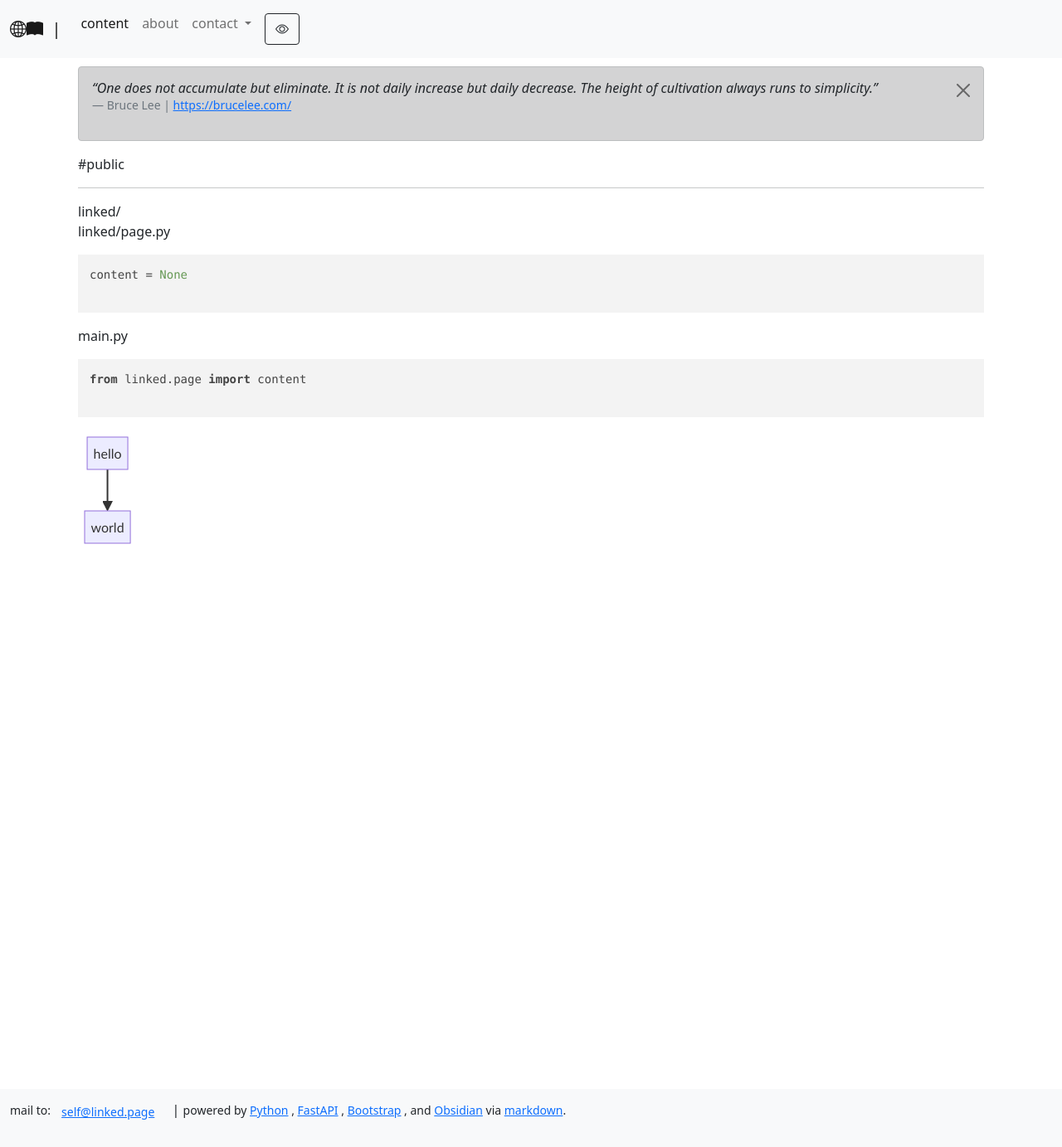
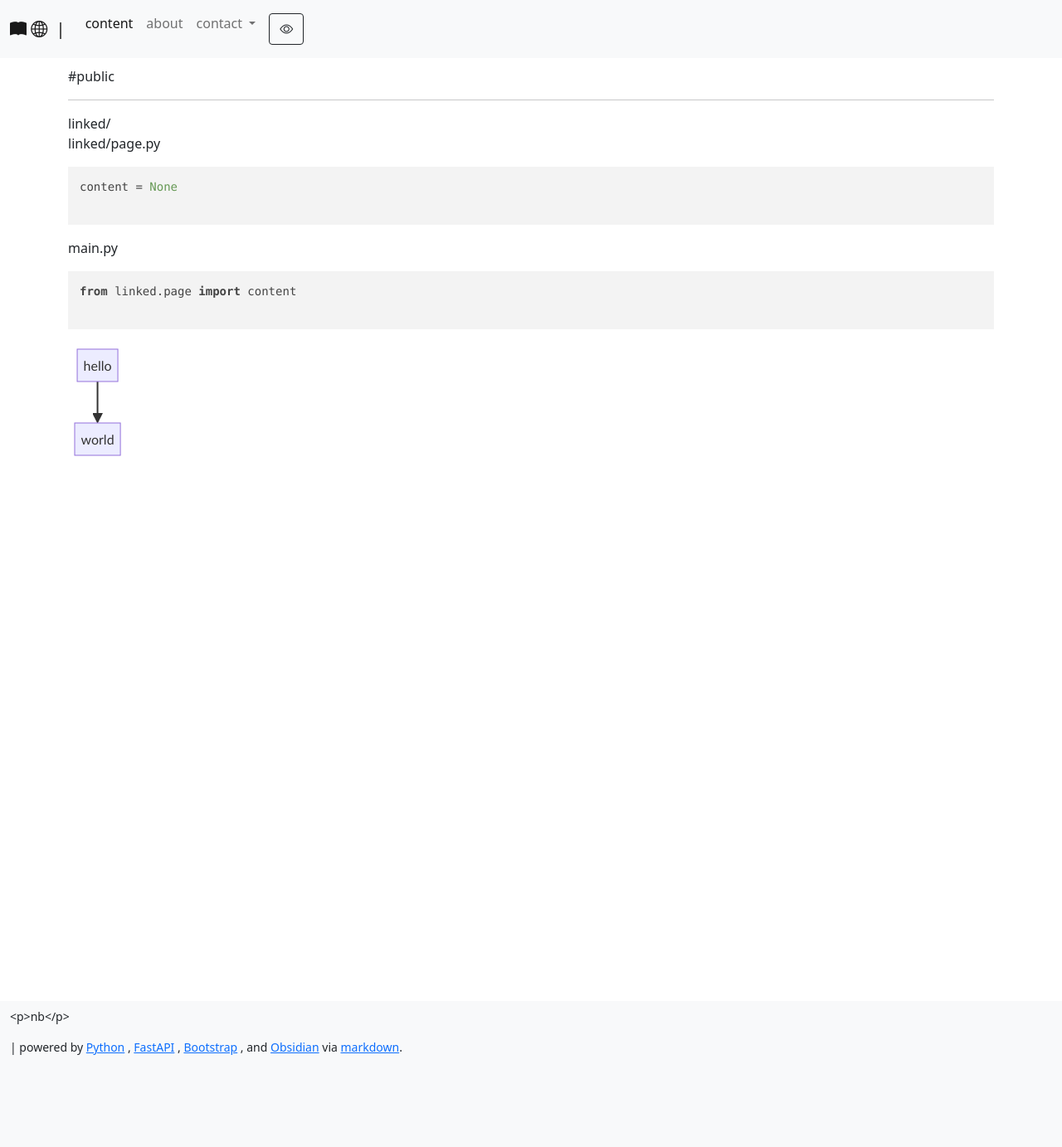
Before and after one commit to outside-labs/Pretty-Notebook, a FastAPI app: page / in a window 1280 px wide. Shown: the whole page at 83% size. After the commit the page ends 1272 px from the top, so only its background shows below. Run offline with FastAPI, Linux system fonts and the light colour scheme; parts of the project's set-up code (start-up, migrations or seed data) failed here and were passed over; some libraries are stand-ins or nearby versions.

Commit message:
chore(web): prepare the pnbp-blog public repository
Publish the reusable web application without private content, credentials, or runtime database artifacts.

```diff
--- a/projects/pnbp-blog/api/layout_api.py
+++ b/projects/pnbp-blog/api/layout_api.py
@@ -9,10 +9,7 @@ from pydantic import BaseModel
 
 import aiofiles
 
-
 from .auth_api import oauth2_scheme
-
-
 
 
 router = fastapi.APIRouter()
@@ -34,6 +31,8 @@ class PNBPBlogLayout(BaseModel):
 
 
 async def render_nav(pages: dict):
+	""" pre-converting NAV_PAGES dict to html
+	"""
 	_nav_pages = ""
 
 	for k,v in pages.items():
@@ -67,6 +66,7 @@ async def render_nav(pages: dict):
 	return _nav_pages
 
 
+
 async def get_layout_content():
 	""" """
 	async with aiofiles.open('blog-settings.json', mode='r') as f:
@@ -77,10 +77,10 @@ async def get_layout_content():
 	return _cont
 
 
+
 async def update_layout(NAV_BRAND: str, NAV_PAGES: dict, FOOTER: str, darkmode: bool,
 							hljs_light: str, hljs_dark: str, merm_light: str, merm_dark: str):
-	"""
-	"""
+	""" """
 	lout = dict(
 		NAV_BRAND=NAV_BRAND,
 		NAV_PAGES=NAV_PAGES,
@@ -98,9 +98,11 @@ async def update_layout(NAV_BRAND: str, NAV_PAGES: dict, FOOTER: str, darkmode:
 	return lout
 
 
-@router.post('/api/layout', name='update_lout', status_code=201, response_model=PNBPBlogLayout, dependencies=[Depends(oauth2_scheme)]) # if ok status_code 200 -> 201, if not, it's handled in the ValidationError
+
+@router.post('/api/layout', name='update_lout', status_code=201, response_model=PNBPBlogLayout, dependencies=[Depends(oauth2_scheme)])
 async def layout_post(lout_in: PNBPBlogLayout):
-	""" """
+	""" Post Layout
+	"""
 	nb = lout_in.NAV_BRAND
 	np = lout_in.NAV_PAGES
 	f = lout_in.FOOTER
@@ -109,4 +111,5 @@ async def layout_post(lout_in: PNBPBlogLayout):
 	hld = lout_in.hljs_dark
 	mml = lout_in.merm_light
 	mmd = lout_in.merm_dark
+
 	return await update_layout(nb, np, f, dm, hll, hld, mml, mmd)
--- a/projects/pnbp-blog/blog-settings.json
+++ b/projects/pnbp-blog/blog-settings.json
@@ -1,18 +1,18 @@
 {
-    "NAV_BRAND": "<i class='bi bi-globe2'></i><i class='bi bi-book-fill'></i> ",
+    "NAV_BRAND": "<i class='bi bi-book-fill'></i>&nbsp;<i class='bi bi-globe2'></i>",
     "NAV_PAGES": {
         "content": "/index/",
         "about": "/about/",
         "contact": [
             {
-                "github": "https://github.com/cbrun3"
+                "github": "https://github.com/prettynb/"
             },
             {
                 "subname2": "/subroute2/"
             }
         ]
     },
-    "FOOTER": "<p><small>mail to:</small><button type=\"button\" class=\"btn btn-link\"><small>self&commat;linked.page</small></button> &nbsp;| <small>powered by <a href=\"https://www.python.org/\">Python</a>&nbsp;,&nbsp;<a href=\"https://fastapi.tiangolo.com/\">FastAPI</a>&nbsp;,&nbsp;<a href=\"https://getbootstrap.com/\">Bootstrap</a>&nbsp;,&nbsp;and&nbsp;</a><a href=\"https://obsidian.md/\">Obsidian</a>&nbsp;via&nbsp;<a href=\"https://daringfireball.net/projects/markdown/\">markdown</a>.</small></p>",
+    "FOOTER": "<small><p>&lt;p&gt;nb&lt;/p&gt;</p>| powered by <a href=\"https://www.python.org/\">Python</a>&nbsp;,&nbsp;<a href=\"https://fastapi.tiangolo.com/\">FastAPI</a>&nbsp;,&nbsp;<a href=\"https://getbootstrap.com/\">Bootstrap</a>&nbsp;,&nbsp;and&nbsp;</a><a href=\"https://obsidian.md/\">Obsidian</a>&nbsp;via&nbsp;<a href=\"https://daringfireball.net/projects/markdown/\">markdown</a>.</small>",
     "darkmode": false,
     "hljs_light": "default",
     "hljs_dark": "xt256",
--- a/projects/pnbp-blog/static/quotes.json
+++ /dev/null
@@ -1,22 +0,0 @@
-[
-
-	{
-		"quote": "Supporting the system’s own regulatory processes doing what they do better, as opposed to trying to override them, is a key distinction in how we should approach the tech interface with the body.",
-		"author": "Daniel Schmachtenberger",
-		"site_name": "Civilization Emerging",
-		"site_link": "https://civilizationemerging.com/about/"
-	},
-	{
-		"quote": "One does not accumulate but eliminate. It is not daily increase but daily decrease. The height of cultivation always runs to simplicity.",
-		"author": "Bruce Lee",
-		"site_name": "https://brucelee.com/",
-		"site_link": "https://brucelee.com/"
-	},
-	{
-		"quote": "One of my favorite philosophical tenants is that people will agree with you only if they already agree with you. You do not change people's minds.",
-		"author": "Frank Zappa",
-		"site_name": "https://zappa.com/",
-		"site_link": "https://zappa.com/"
-	}
-
-]
--- a/projects/pnbp-blog/templates/home/contact.html
+++ b/projects/pnbp-blog/templates/home/contact.html
@@ -19,7 +19,7 @@
 <!--  <style>
    body {
      /*min-height: 2000px;*/
-     background: url('static/imgs/pigeons-47338_1280.png') no-repeat center center fixed;
+     background: url('static/imgs/example.png') no-repeat center center fixed;
      ~webkit-background-size: cover;
      ~moz-background-size: cover;
      ~o-background-size: cover;
--- a/projects/pnbp-blog/templates/home/home.html
+++ b/projects/pnbp-blog/templates/home/home.html
@@ -2,16 +2,7 @@
 
 {% block content %}
 
-
-<div class="container-fluid">
-	<div id="quote" class="alert alert-{% if darkmode %}dark{% else %}dark{% endif %} dark alert-dismissible fade show" role="alert">
-		<blockquote class="blockquote text-left">
-			<h6 class="mb-0 text-{% if darkmode %}dark{% else %}dark{% endif %}"><i>“{{quote.quote}}”</i></h6>
-		</blockquote>
-		<footer class="blockquote-footer">{{quote.author}} | <a title="Source Title" href="{{quote.site_link}}">{{quote.site_name}}</a></footer>
-		<button type="button" class="btn-close" data-bs-dismiss="alert" aria-label="Close"></button>
-	</div>
-
+<div>
 	<p>#public </p>
 	<hr />
 	<p>linked/<br />
@@ -28,5 +19,4 @@
 	</div>
 </div>
 
-
 {% endblock %}
--- a/projects/pnbp-blog/views/home.py
+++ b/projects/pnbp-blog/views/home.py
@@ -35,7 +35,7 @@ async def _cookie_handler(content: dict, cookies: dict):
 
 
 async def get_template_content(req: Request):
-	""" """
+	"""	"""
 	cont = await get_layout_content()
 	cont = await _cookie_handler(cont, req.cookies)
 
@@ -44,42 +44,35 @@ async def get_template_content(req: Request):
 	return cont
 
 
-# @router.get('/contact', include_in_schema=False)
-# async def contact(request: Request):
-# 	""" """
-# 	cont = await get_template_content(request)
+""" defining any non-notebook /single-slug catches beforehand,
+	e.g. contact page
+"""
+@router.get('/contact', include_in_schema=False)
+async def contact(request: Request):
+	""" """
+	cont = await get_template_content(request)
 
-# 	return templates.TemplateResponse('home/contact.html', cont)
+	return templates.TemplateResponse('home/contact.html', cont)
 
 
-# @router.post('/contact', include_in_schema=False)
-# async def contact_post(email_address=Form(...), email_message=Form(...)):
-# 	""" todo
-# 	"""
-# 	print(email_address, email_message) #by <input name="x">
-# 	return {"email_address": email_address, "email_message": email_message}
+@router.post('/contact', include_in_schema=False)
+async def contact_post(email_address=Form(...), email_message=Form(...)):
+	""" todo
+	"""
+	print(email_address, email_message) #by <input name="x">
+	return {"email_address": email_address, "email_message": email_message}
+
 
 """
 """
-def _get_random_quote():
-	""" """
-	QUOTES = open('static/quotes.json', 'r')
-	QUOTES = json.load(QUOTES)
-	return random.choice(QUOTES)
-
 @router.get('/', include_in_schema=False)
 async def home(request: Request):
 	""" """
-	# print('cookies', request.cookies)
 	cont = await get_template_content(request)
-
-	cont.update({'quote': _get_random_quote()})
 
 	return templates.TemplateResponse('home/home.html', cont)
 
 
-"""
-"""
 @router.get('/{content}', include_in_schema=False)
 async def content(request: Request, content: str):
 	""" main catching route to /single-slug
```
Also changed, not shown: projects/pnbp-blog/api/auth_api.py (+21 -19 lines), projects/pnbp-blog/api/publish_api.py (+11 -9 lines), projects/pnbp-blog/templates/shared/navbar.html (+0 -12 lines), projects/pnbp-blog/README.md, 1 other file.
